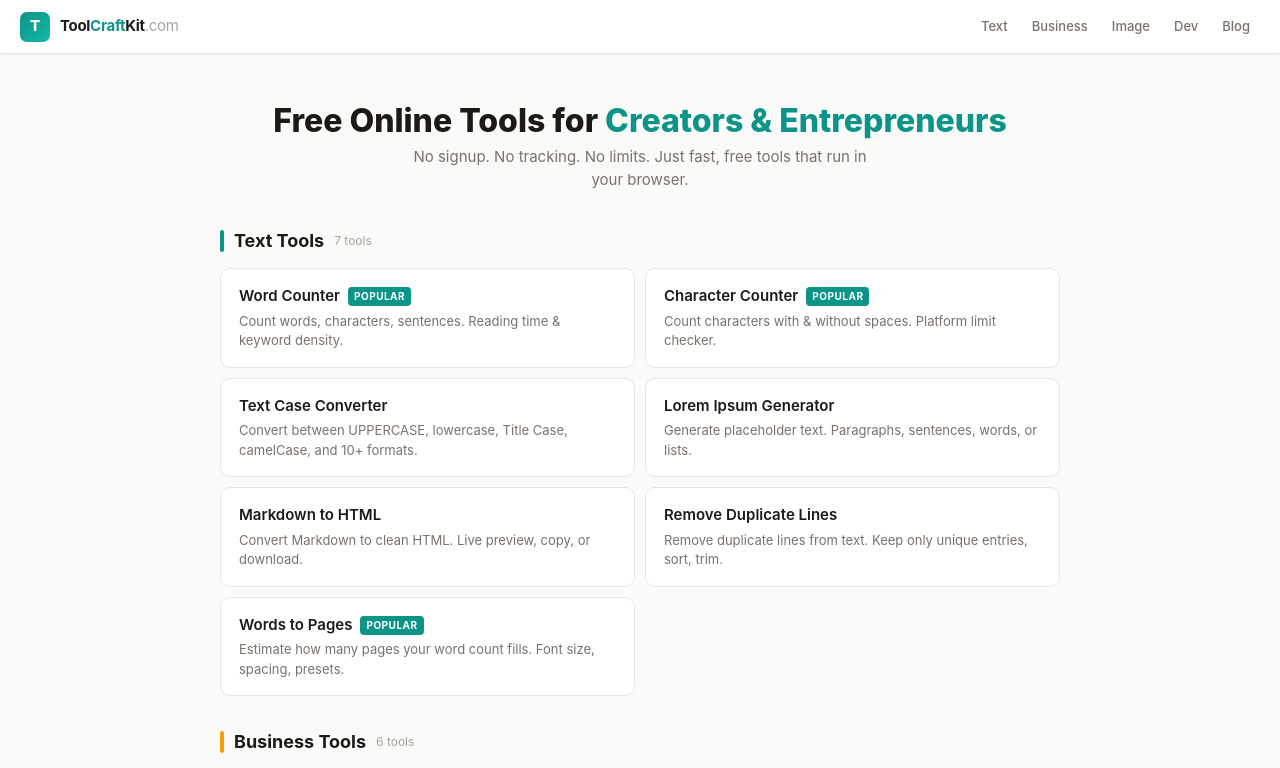
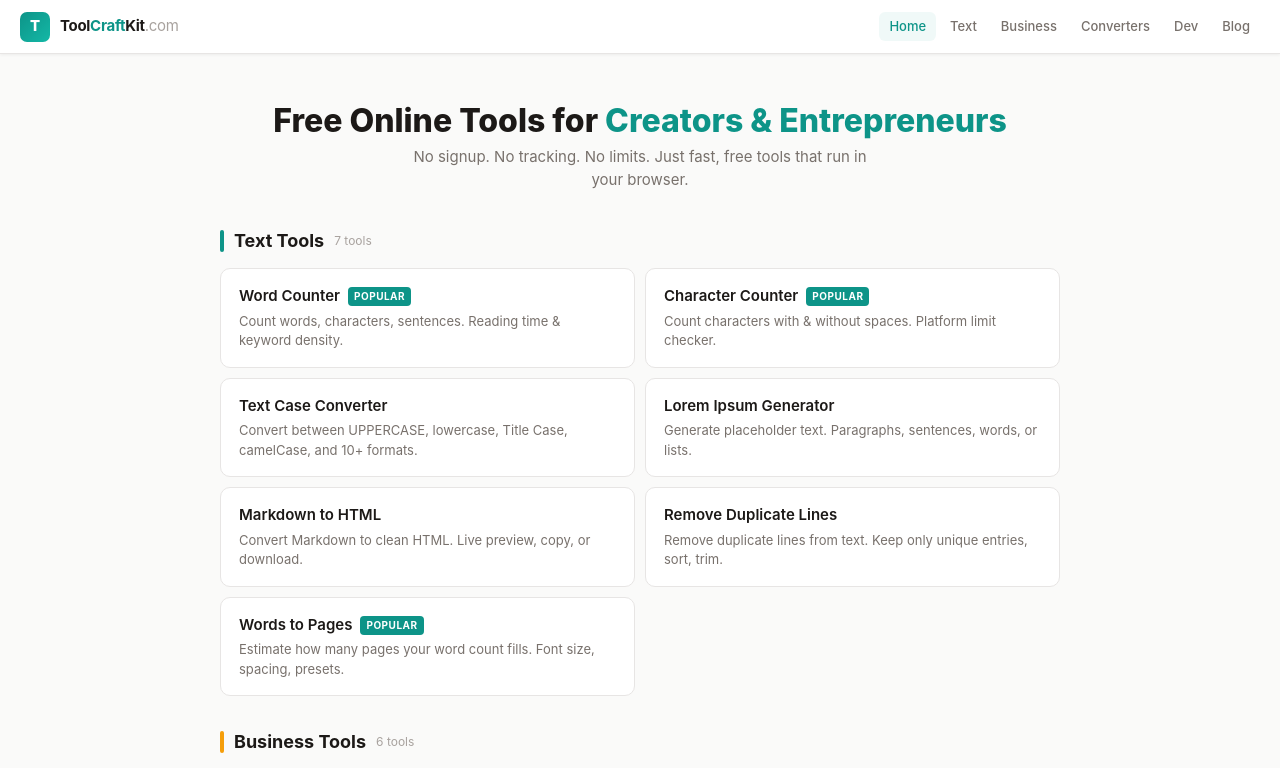
Before and after one commit to doudouman01/toolcraftkit, a Next.js app: page / in a window 1280 px wide. Shown: the top 768 px of the page. Built offline with nearby package versions, Linux system fonts and the light colour scheme.

Commit message:
Fix navigation: add Home link, category anchors, clean up header

```diff
--- a/src/app/components/Header.tsx
+++ b/src/app/components/Header.tsx
@@ -3,23 +3,16 @@ import Link from "next/link";
 import { usePathname } from "next/navigation";
 
 const navItems = [
-  { label: "Text", href: "/tools/word-counter" },
-  { label: "Business", href: "/tools/percentage-calculator" },
-  { label: "Image", href: "/tools/hex-to-rgb" },
-  { label: "Dev", href: "/tools/json-formatter" },
+  { label: "Home", href: "/" },
+  { label: "Text", href: "/#text-tools" },
+  { label: "Business", href: "/#business-tools" },
+  { label: "Converters", href: "/#converter-tools" },
+  { label: "Dev", href: "/#developer-tools" },
   { label: "Blog", href: "/blog" },
 ];
 
 export default function Header() {
   const pathname = usePathname();
-  const getCluster = () => {
-    if (pathname.includes("word-counter") || pathname.includes("character-counter") || pathname.includes("text-case") || pathname.includes("lorem")) return "Text";
-    if (pathname.includes("hex") || pathname.includes("image")) return "Image";
-    if (pathname.includes("percentage") || pathname.includes("profit")) return "Business";
-    if (pathname.includes("json") || pathname.includes("dev")) return "Dev";
-    return "";
-  };
-  const active = getCluster();
 
   return (
     <header style={{
@@ -44,8 +37,8 @@ export default function Header() {
         {navItems.map((item) => (
           <Link key={item.label} href={item.href} style={{
             padding: "5px 10px", fontSize: 13, fontWeight: 500, borderRadius: 6,
-            color: item.label === active ? "#0D9488" : "#78716C",
-            background: item.label === active ? "rgba(13,148,136,0.06)" : "transparent",
+            color: (item.href === "/" && pathname === "/") || (item.href === "/blog" && pathname.startsWith("/blog")) ? "#0D9488" : "#78716C",
+            background: (item.href === "/" && pathname === "/") || (item.href === "/blog" && pathname.startsWith("/blog")) ? "rgba(13,148,136,0.06)" : "transparent",
             textDecoration: "none",
           }}>{item.label}</Link>
         ))}
--- a/src/app/page.tsx
+++ b/src/app/page.tsx
@@ -82,7 +82,7 @@ export default function Home() {
         </section>
 
         {tools.map((group) => (
-          <section key={group.category} style={{ marginBottom: 32 }}>
+          <section key={group.category} id={group.category.toLowerCase().replace(/ /g, "-")} style={{ marginBottom: 32, scrollMarginTop: 70 }}>
             <div style={{ display: "flex", alignItems: "center", gap: 10, marginBottom: 14 }}>
               <div style={{ width: 4, height: 22, borderRadius: 2, background: group.color }} />
               <h2 style={{ fontSize: 18, fontWeight: 700, color: "#1C1917" }}>{group.category}</h2>
```
